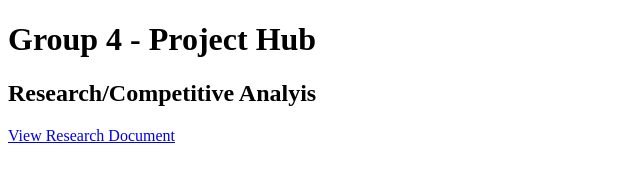
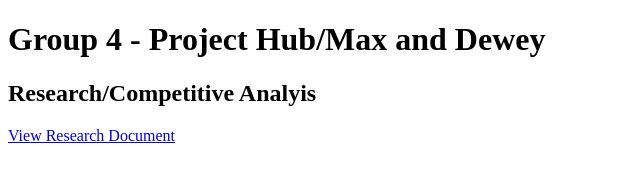
Before and after one commit to KentStateWeb/f2017-group-4-max-and-dewey, a plain HTML site: page index.html in a window 1280 px wide. Shown: the whole page, without its empty margins (0-640 px from the left). Drawn offline with Linux system fonts and the light colour scheme.

Commit message:
Added Max and Dewey

```diff
--- a/index.html
+++ b/index.html
@@ -5,7 +5,7 @@
     <title>Group 4 - Project Hub</title>
   </head>
   <body>
-    <h1>Group 4 - Project Hub</h1>
+    <h1>Group 4 - Project Hub/Max and Dewey</h1>
     <h2>Research/Competitive Analyis</h2>
     <a href="research/report.pdf">View Research Document</a>
   </body>
```
